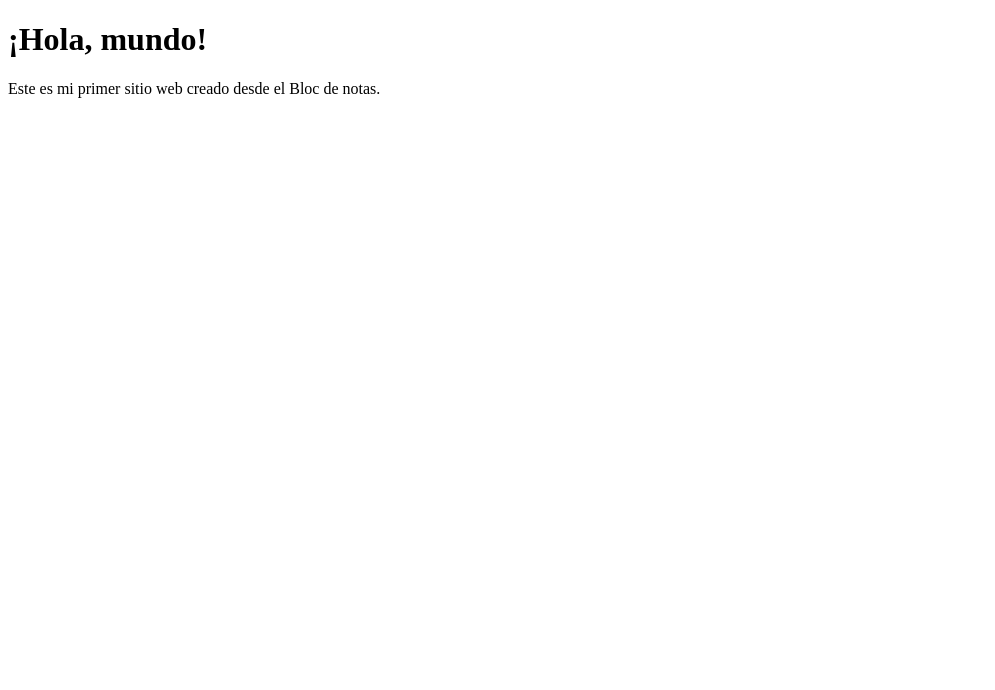
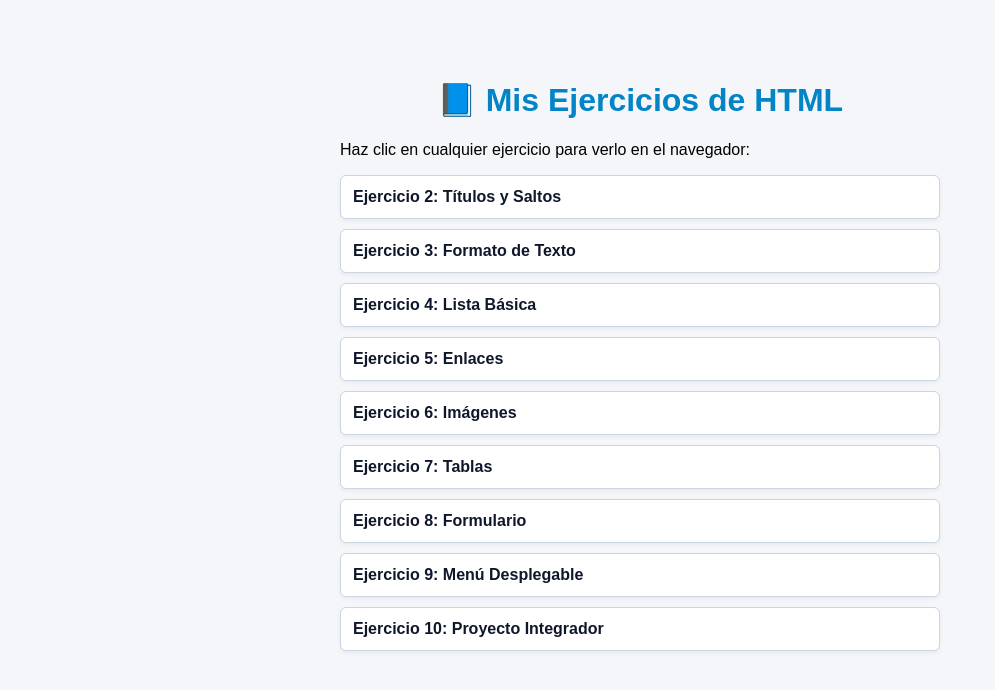
Before and after one commit to Yessica-2/-cuadernillo-html-2026, a plain HTML site: page Index.html in a window 1280 px wide. Shown: the whole page, without its empty margins (0-995 px from the left). Drawn offline with Linux system fonts and the light colour scheme.

Commit message:
Revise Index.html for HTML exercises
Updated the HTML structure and content for a new exercise page.

```diff
--- a/Index.html
+++ b/Index.html
@@ -1,10 +1,33 @@
 <!DOCTYPE html>
-<html>
+<html lang="es">
 <head>
- <title>Mi Primera Página</title>
+    <meta charset="UTF-8">
+    <title>Cuadernillo HTML 2026 - Ejercicios</title>
+    <style>
+        body { font-family: Arial, sans-serif; max-width: 600px; margin: 40px auto; padding: 20px; background-color: #f4f6f9; }
+        h1 { color: #0284c7; text-align: center; }
+        ul { list-style-type: none; padding: 0; }
+        li { margin: 10px 0; }
+        a { display: block; background: white; padding: 12px; border-radius: 6px; text-decoration: none; color: #0f172a; font-weight: bold; border: 1px solid #cbd5e1; box-shadow: 0 2px 4px rgba(0,0,0,0.05); }
+        a:hover { background: #e0f2fe; color: #0284c7; border-color: #38bdf8; }
+    </style>
 </head>
 <body>
- <h1>¡Hola, mundo!</h1>
- <p>Este es mi primer sitio web creado desde el Bloc de notas.</p>
+
+    <h1>📘 Mis Ejercicios de HTML</h1>
+    <p>Haz clic en cualquier ejercicio para verlo en el navegador:</p>
+
+    <ul>
+        <li><a href="ejercicio2.html" target="_blank">Ejercicio 2: Títulos y Saltos</a></li>
+        <li><a href="ejercicio3.html" target="_blank">Ejercicio 3: Formato de Texto</a></li>
+        <li><a href="ejercicio4.html" target="_blank">Ejercicio 4: Lista Básica</a></li>
+        <li><a href="ejercicio5.html" target="_blank">Ejercicio 5: Enlaces</a></li>
+        <li><a href="ejercicio6.html" target="_blank">Ejercicio 6: Imágenes</a></li>
+        <li><a href="ejercicio7.html" target="_blank">Ejercicio 7: Tablas</a></li>
+        <li><a href="ejercicio8.html" target="_blank">Ejercicio 8: Formulario</a></li>
+        <li><a href="ejercicio9.html" target="_blank">Ejercicio 9: Menú Desplegable</a></li>
+        <li><a href="ejercicio10.html" target="_blank">Ejercicio 10: Proyecto Integrador</a></li>
+    </ul>
+
 </body>
 </html>
```
